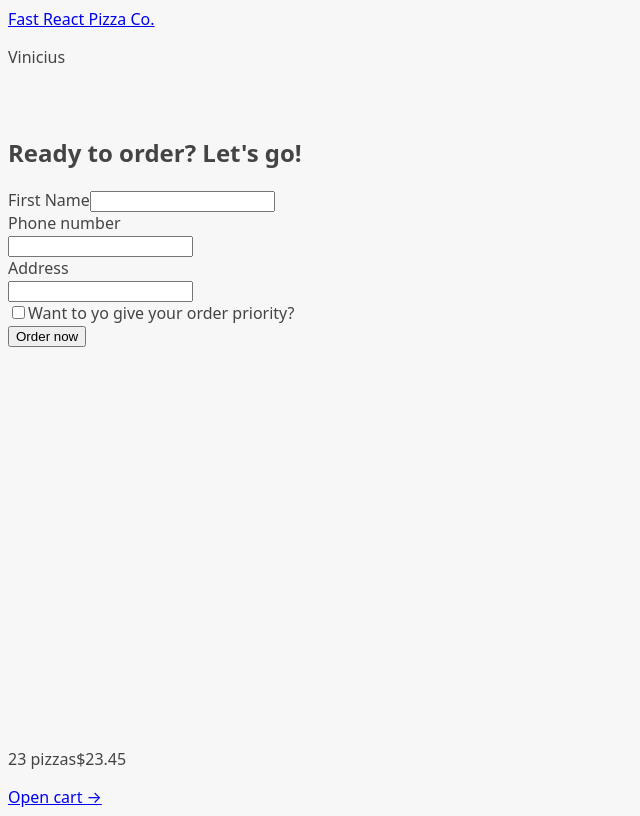
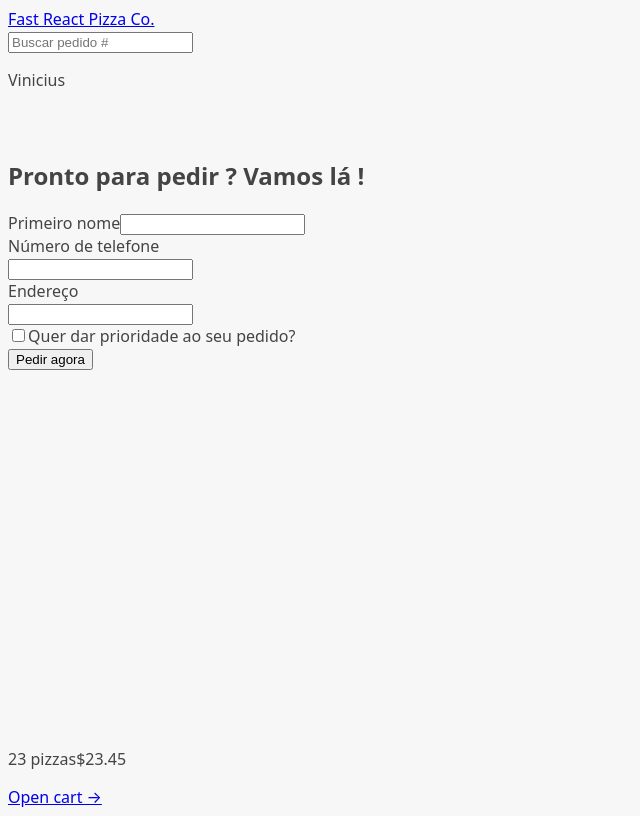
Before and after one commit to Viniciusrbr/Fast-React-Pizza-Co., a React (Vite) app: page /order/new in a window 1280 px wide. Shown: the whole page, without its empty margins (0-640 px from the left). Built offline with nearby package versions, Linux system fonts and the light colour scheme.

Commit message:
feat: busca de pedidos por ID

```diff
--- a/src/App.jsx
+++ b/src/App.jsx
@@ -5,8 +5,10 @@ import Error from "./ui/Error";
 import AppLayout from "./ui/AppLayout";
 import Menu, { loader as menuLoader } from "./features/menu/Menu";
 import Cart from "./features/cart/Cart";
-import CreateOrder from "./features/order/CreateOrder";
-import Order from "./features/order/Order";
+import CreateOrder, {
+  action as createOrderAction,
+} from "./features/order/CreateOrder";
+import Order, { loader as orderLoader } from "./features/order/Order";
 
 const router = createBrowserRouter([
   {
@@ -21,8 +23,17 @@ const router = createBrowserRouter([
         errorElement: <Error />,
       },
       { path: "/cart", element: <Cart /> },
-      { path: "/order/new", element: <CreateOrder /> },
-      { path: "/order/:orderId", element: <Order /> },
+      {
+        path: "/order/new",
+        element: <CreateOrder />,
+        action: createOrderAction,
+      },
+      {
+        path: "/order/:orderId",
+        element: <Order />,
+        loader: orderLoader,
+        errorElement: <Error />,
+      },
     ],
   },
 ]);
--- a/src/features/order/CreateOrder.jsx
+++ b/src/features/order/CreateOrder.jsx
@@ -1,12 +1,15 @@
 /* eslint-disable react/no-unescaped-entities */
 //import { useState } from "react";
 
+import { Form, redirect, useActionData, useNavigation } from "react-router-dom";
+import { createOrder } from "../../services/apiRestaurant";
+
 // https://uibakery.io/regex-library/phone-number
-/*const isValidPhone = (str) =>
+const isValidPhone = (str) =>
   /^\+?\d{1,4}?[-.\s]?\(?\d{1,3}?\)?[-.\s]?\d{1,4}[-.\s]?\d{1,4}[-.\s]?\d{1,9}$/.test(
     str
   );
-*/
+
 const fakeCart = [
   {
     pizzaId: 12,
@@ -32,28 +35,34 @@ const fakeCart = [
 ];
 
 function CreateOrder() {
+  const navigation = useNavigation();
+  const isSubmitting = navigation.state === "submitting";
+
+  const formErrors = useActionData();
+
   // const [withPriority, setWithPriority] = useState(false);
   const cart = fakeCart;
 
   return (
     <div>
-      <h2>Ready to order? Let's go!</h2>
+      <h2>Pronto para pedir ? Vamos lá !</h2>
 
-      <form>
+      <Form method="POST">
         <div>
-          <label>First Name</label>
+          <label>Primeiro nome</label>
           <input type="text" name="customer" required />
         </div>
 
         <div>
-          <label>Phone number</label>
+          <label>Número de telefone</label>
           <div>
             <input type="tel" name="phone" required />
           </div>
+          {formErrors?.phone && <div>{formErrors.phone}</div>}
         </div>
 
         <div>
-          <label>Address</label>
+          <label>Endereço</label>
           <div>
             <input type="text" name="address" required />
           </div>
@@ -67,15 +76,40 @@ function CreateOrder() {
             // value={withPriority}
             // onChange={(e) => setWithPriority(e.target.checked)}
           />
-          <label htmlFor="priority">Want to yo give your order priority?</label>
+          <label htmlFor="priority">Quer dar prioridade ao seu pedido?</label>
         </div>
 
         <div>
-          <button>Order now</button>
+          <input type="hidden" name="cart" value={JSON.stringify(cart)} />
+          <button disabled={isSubmitting}>
+            {isSubmitting ? "Fazendo pedido..." : "Pedir agora"}
+          </button>
         </div>
-      </form>
+      </Form>
     </div>
   );
 }
 
+export async function action({ request }) {
+  const formData = await request.formData();
+  const data = Object.fromEntries(formData);
+
+  const order = {
+    ...data,
+    cart: JSON.parse(data.cart),
+    priority: data.priority === "on",
+  };
+
+  const errors = {};
+  if (!isValidPhone(order.phone))
+    errors.phone =
+      "Número de telefone invalido. Por favor nos forneça um número válido, talvez precisemos entrar em contato com você.";
+  if (Object.keys(errors).length > 0) return errors;
+
+  // Se tudo estiver ok, cria o pedido e redireciona para a página do pedido
+  const newOrder = await createOrder(order);
+
+  return redirect(`/order/${newOrder.id}`);
+}
+
 export default CreateOrder;
--- a/src/features/order/Order.jsx
+++ b/src/features/order/Order.jsx
@@ -1,48 +1,16 @@
 // Test ID: IIDSAT
 
+import { useLoaderData } from "react-router-dom";
+import { getOrder } from "../../services/apiRestaurant";
 import {
   calcMinutesLeft,
   formatCurrency,
   formatDate,
 } from "../../utils/helpers";
 
-const order = {
-  id: "ABCDEF",
-  customer: "Jonas",
-  phone: "123456789",
-  address: "Arroios, Lisbon , Portugal",
-  priority: true,
-  estimatedDelivery: "2027-04-25T10:00:00",
-  cart: [
-    {
-      pizzaId: 7,
-      name: "Napoli",
-      quantity: 3,
-      unitPrice: 16,
-      totalPrice: 48,
-    },
-    {
-      pizzaId: 5,
-      name: "Diavola",
-      quantity: 2,
-      unitPrice: 16,
-      totalPrice: 32,
-    },
-    {
-      pizzaId: 3,
-      name: "Romana",
-      quantity: 1,
-      unitPrice: 15,
-      totalPrice: 15,
-    },
-  ],
-  position: "-9.000,38.000",
-  orderPrice: 95,
-  priorityPrice: 19,
-};
+function Order() {
+  const order = useLoaderData();
 
-function Order() {
-  // Everyone can search for all orders, so for privacy reasons we're gonna gonna exclude names or address, these are only for the restaurant staff
   const {
     id,
     status,
@@ -68,19 +36,26 @@ function Order() {
       <div>
         <p>
           {deliveryIn >= 0
-            ? `Only ${calcMinutesLeft(estimatedDelivery)} minutes left 😃`
+            ? `Faltam Apenas ${calcMinutesLeft(estimatedDelivery)} minutos 😃`
             : "Order should have arrived"}
         </p>
-        <p>(Estimated delivery: {formatDate(estimatedDelivery)})</p>
+        <p>(Entrega: {formatDate(estimatedDelivery)})</p>
       </div>
 
       <div>
-        <p>Price pizza: {formatCurrency(orderPrice)}</p>
-        {priority && <p>Price priority: {formatCurrency(priorityPrice)}</p>}
-        <p>To pay on delivery: {formatCurrency(orderPrice + priorityPrice)}</p>
+        <p>Valor da pizza: {formatCurrency(orderPrice)}</p>
+        {priority && (
+          <p>Valor da prioridade: {formatCurrency(priorityPrice)}</p>
+        )}
+        <p>Pagar na entrega: {formatCurrency(orderPrice + priorityPrice)}</p>
       </div>
     </div>
   );
 }
 
+export async function loader({ params }) {
+  const order = await getOrder(params.orderId);
+  return order;
+}
+
 export default Order;
--- /dev/null
+++ b/src/features/order/SearchOrder.jsx
@@ -0,0 +1,26 @@
+import { useState } from "react";
+import { useNavigate } from "react-router-dom";
+
+function SearchOrder() {
+  const [query, setQuery] = useState("");
+  const navigate = useNavigate();
+
+  function handleSubmit(e) {
+    e.preventDefault();
+    if (!query) return;
+    navigate(`/order/${query}`);
+    setQuery("");
+  }
+
+  return (
+    <form onSubmit={handleSubmit}>
+      <input
+        placeholder="Buscar pedido #"
+        value={query}
+        onChange={(e) => setQuery(e.target.value)}
+      />
+    </form>
+  );
+}
+
+export default SearchOrder;
--- a/src/ui/Header.jsx
+++ b/src/ui/Header.jsx
@@ -1,11 +1,12 @@
 import React from "react";
 import { Link } from "react-router-dom";
+import SearchOrder from "../features/order/SearchOrder";
 
 function Header() {
   return (
     <header>
       <Link to="/">Fast React Pizza Co.</Link>
-
+      <SearchOrder />
       <p>Vinicius</p>
     </header>
   );
```
